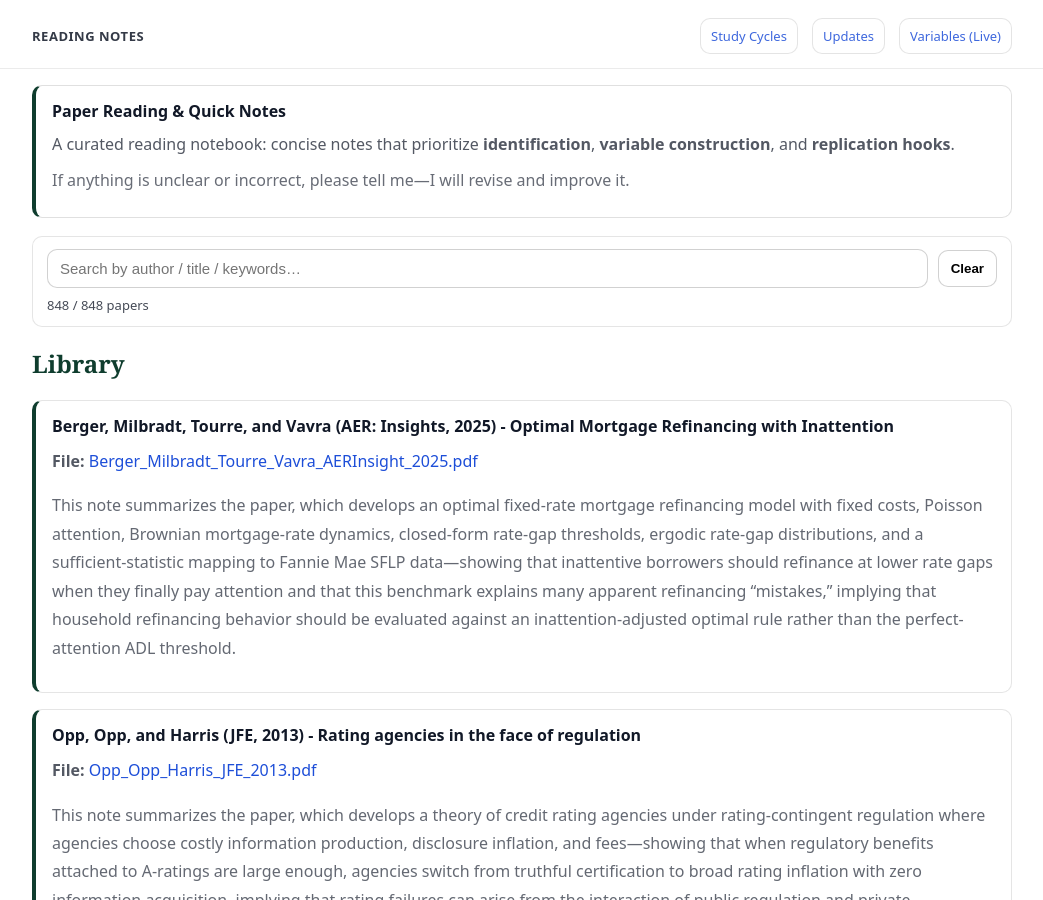
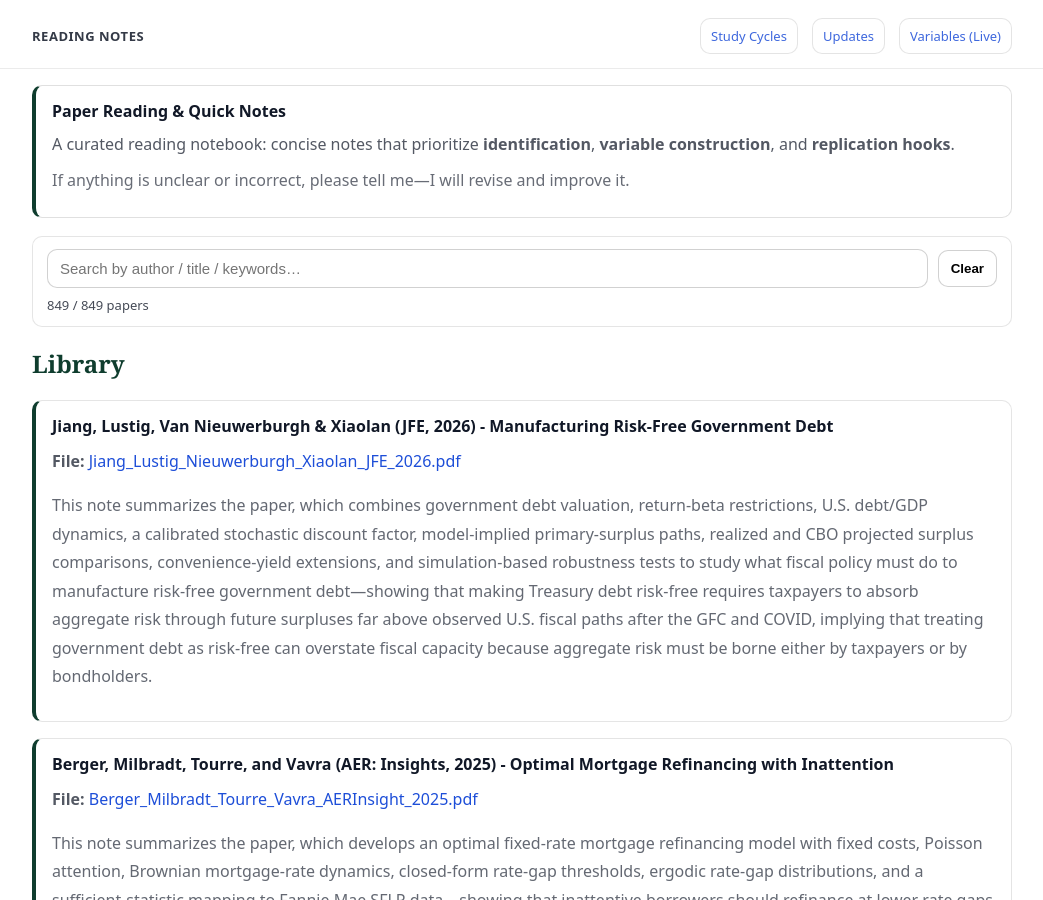
Before and after one commit to yaxinzn/study-archive, a Jekyll site: the page built from reading/index.md, in a window 1280 px wide and 900 px high. Shown: the whole window, without its empty margins (118-1161 px from the left). Built offline with Jekyll 4.4.1, drawn with Linux system fonts in a browser that asks for light colours.

Commit message:
Reading: add/update Jiang_Lustig_Nieuwerburgh_Xiaolan_JFE_2026.pdf

```diff
--- a/_data/reading.yml
+++ b/_data/reading.yml
@@ -1,3 +1,7 @@
+- title: "Jiang, Lustig, Van Nieuwerburgh & Xiaolan (JFE, 2026) - Manufacturing Risk-Free Government Debt"
+  file: "Jiang_Lustig_Nieuwerburgh_Xiaolan_JFE_2026.pdf"
+  desc: "This note summarizes the paper, which combines government debt valuation, return-beta restrictions, U.S. debt/GDP dynamics, a calibrated stochastic discount factor, model-implied primary-surplus paths, realized and CBO projected surplus comparisons, convenience-yield extensions, and simulation-based robustness tests to study what fiscal policy must do to manufacture risk-free government debt—showing that making Treasury debt risk-free requires taxpayers to absorb aggregate risk through future surpluses far above observed U.S. fiscal paths after the GFC and COVID, implying that treating government debt as risk-free can overstate fiscal capacity because aggregate risk must be borne either by taxpayers or by bondholders."
+
 - title: "Berger, Milbradt, Tourre, and Vavra (AER: Insights, 2025) - Optimal Mortgage Refinancing with Inattention"
   file: "Berger_Milbradt_Tourre_Vavra_AERInsight_2025.pdf"
   desc: "This note summarizes the paper, which develops an optimal fixed-rate mortgage refinancing model with fixed costs, Poisson attention, Brownian mortgage-rate dynamics, closed-form rate-gap thresholds, ergodic rate-gap distributions, and a sufficient-statistic mapping to Fannie Mae SFLP data—showing that inattentive borrowers should refinance at lower rate gaps when they finally pay attention and that this benchmark explains many apparent refinancing “mistakes,” implying that household refinancing behavior should be evaluated against an inattention-adjusted optimal rule rather than the perfect-attention ADL threshold."
```
Also changed, not shown: 1 other file.
